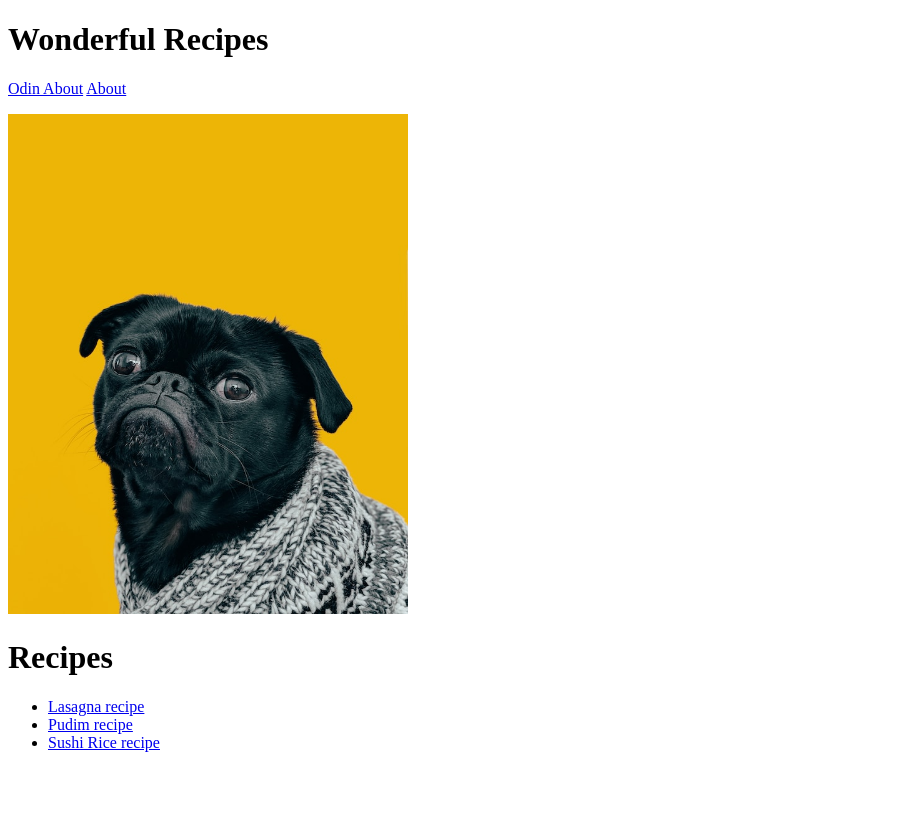
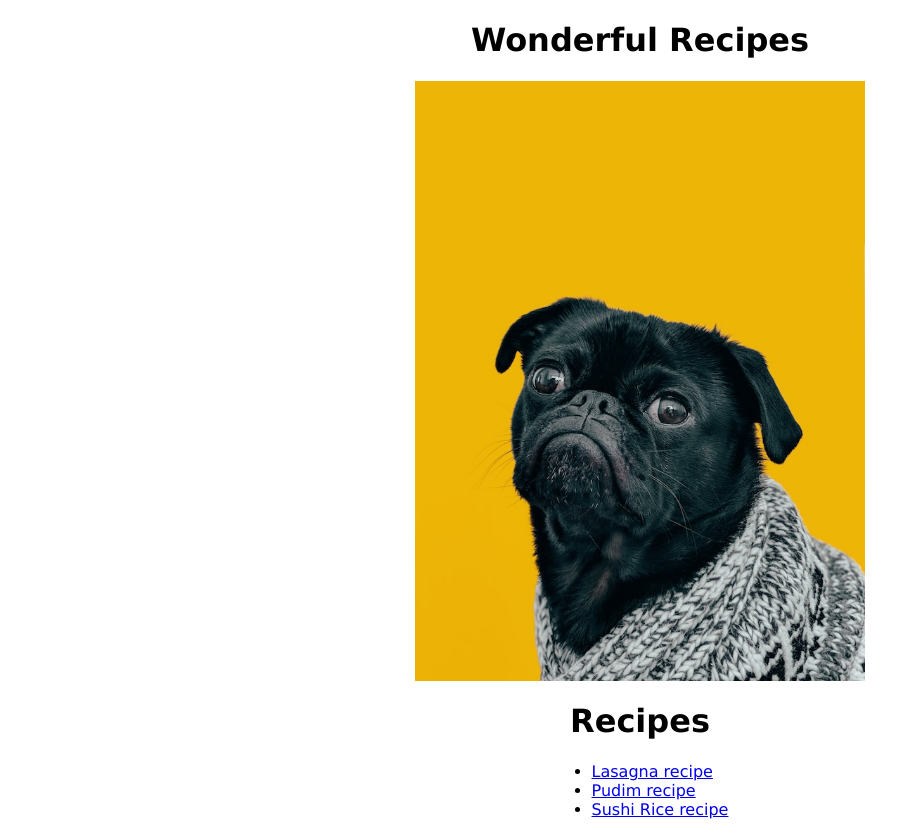
Before and after one commit to Hyperhkm/odin_recipes, a plain HTML site: page index.html in a window 1280 px wide. Shown: the whole page, without its empty margins (0-920 px from the left). Before the commit the page ends 800 px from the top, so only its background shows below. Drawn offline with Linux system fonts and the light colour scheme.

Commit message:
My first add to css

```diff
--- a/index.html
+++ b/index.html
@@ -2,18 +2,14 @@
 <html lang="en">
     <head>
         <meta charset="UTF-8">
+        <link rel="stylesheet" href="styles.css">
         <title>Homepage</title>
     </head>
     <body>
         <h1>Wonderful Recipes</h1>
-        <a href="https://www.theodinproject.com/about">Odin About</a>
-	    <a href="./pages/about.html">About</a>
-        <p><img src="./images/dog.jpg"
-            width="400"
-            height="500"
-            alt="Dog Image"></p>
+        <p><img src="./images/dog.jpg" alt="Dog Image" id="dog"></p>
         <h1>Recipes</h1>
-        <p>
+        <p class="center">
             <ul>
                 <li><a href="./recipes/lasagna.html">Lasagna recipe</a></li>
                 <li><a href="./recipes/pudim.html">Pudim recipe</a></li>
--- /dev/null
+++ b/styles.css
@@ -0,0 +1,17 @@
+body{
+    font-family: Verdana, sans-serif;
+}
+img#dog{
+    height: 600px;
+    width: auto;
+    display: block;
+    margin-left: auto;
+    margin-right: auto;
+}
+ul{
+    display: table;
+    margin: 0 auto;
+}
+h1{
+    text-align: center;
+}
```
Also changed, not shown: pages/about.html (deleted, +0 -12 lines), recipes/lasagna.html (+1 -0 lines), recipes/sushirice.html (+1 -0 lines), 1 other file.
